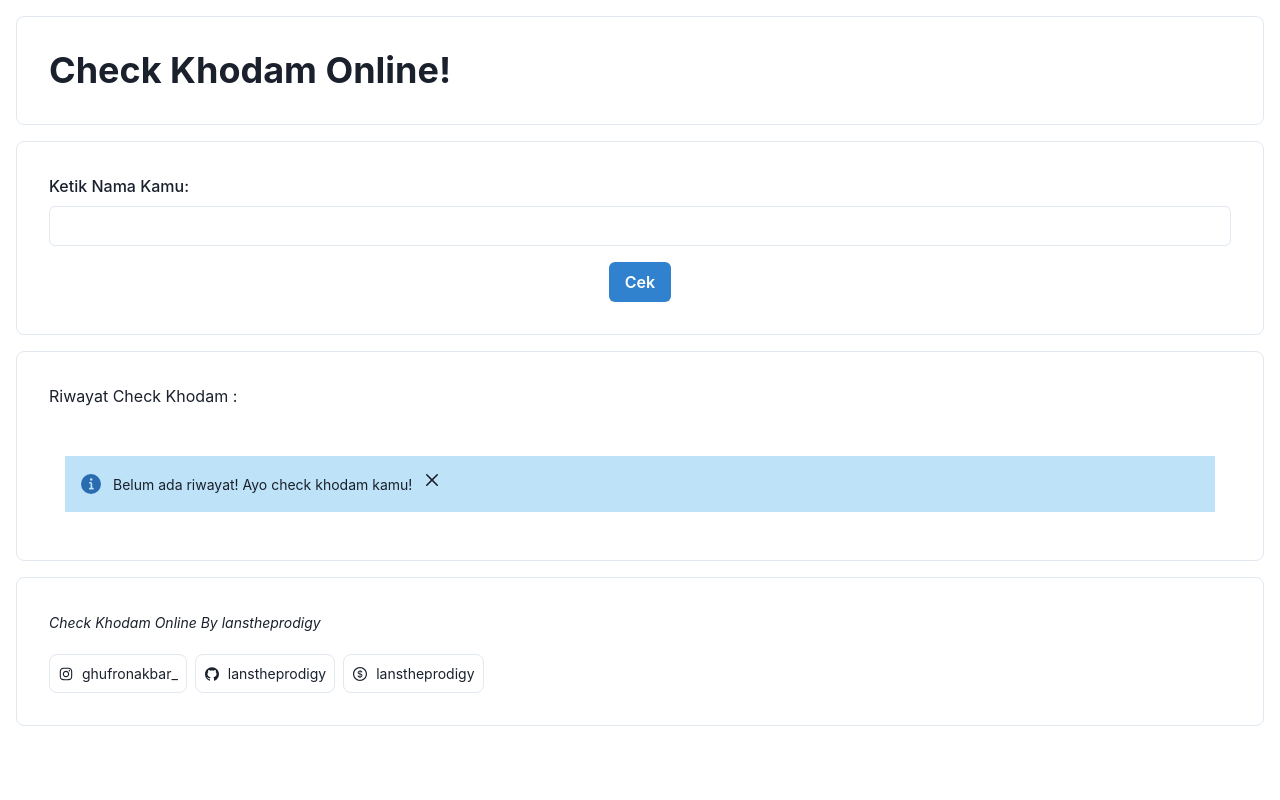
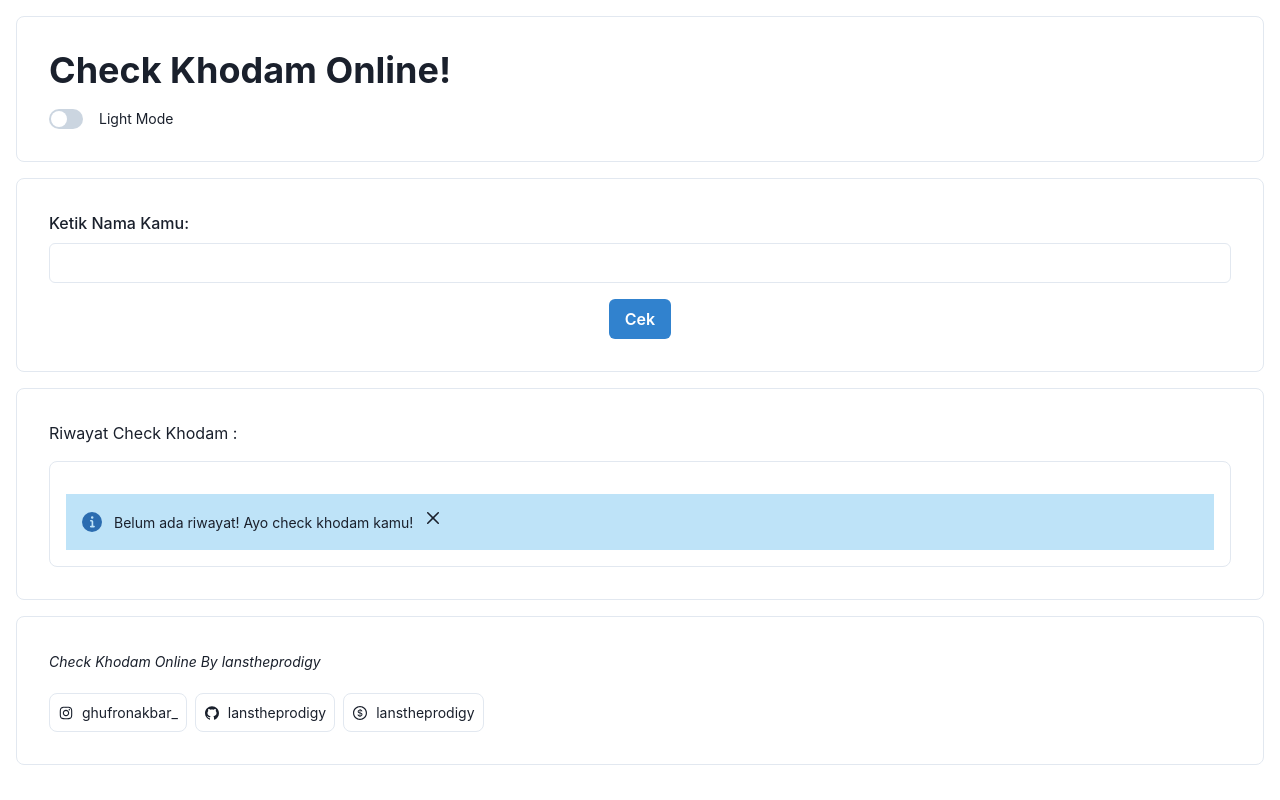
Before and after one commit to ghufronakbar/Check-Khodam-NextJS, a Next.js app: page / in a window 1280 px wide. Built offline with nearby package versions, Linux system fonts and the light colour scheme.

Commit message:
Fixing Detail

```diff
--- a/src/pages/index.js
+++ b/src/pages/index.js
@@ -1,9 +1,10 @@
 import listKhodam from "@/resources/listKhodam";
-import { Alert, AlertIcon, Box, Button, Center, CloseButton, Flex, FormControl, FormLabel, HStack, Heading, Image, Input, Modal, ModalBody, ModalCloseButton, ModalContent, ModalFooter, ModalHeader, ModalOverlay, Stack, Text, useDisclosure, useToast } from "@chakra-ui/react";
+import {
+  Alert, AlertIcon, Box, Button, Center, CloseButton, Flex, FormControl, FormLabel, HStack, Heading, Image, Input, Modal, ModalBody, ModalCloseButton, ModalContent, ModalFooter, ModalHeader, ModalOverlay, Stack, Switch, Text, useDisclosure, useToast, useColorMode
+} from "@chakra-ui/react";
 import { useEffect, useState } from "react";
 import { AiOutlineInstagram, AiOutlineGithub, AiOutlineDollar } from "react-icons/ai";
 import { useBreakpointValue } from "@chakra-ui/react";
-
 
 const CheckKhodam = () => {
   const [name, setName] = useState("");
@@ -11,23 +12,35 @@ const CheckKhodam = () => {
   const [gambar, setGambar] = useState("");
   const [resultOpen, setResultOpen] = useState(false);
   const [riwayatCek, setRiwayatCek] = useState([]);
+  const [mode, setMode] = useState("");
   const toast = useToast();
   const lKhodam = listKhodam();
   const direction = useBreakpointValue({ base: 'column', md: 'row' });
+  const { colorMode, toggleColorMode } = useColorMode();
 
   const {
     isOpen: isVisible,
     onClose,
     onOpen,
-  } = useDisclosure({ defaultIsOpen: true })
-
+  } = useDisclosure({ defaultIsOpen: true });
 
   useEffect(() => {
     if (khodam !== "") {
-      setRiwayatCek([...riwayatCek, `${name} memiliki khodam ${khodam}. Berhati-hatilah!`]);
-      setName("")
+      setRiwayatCek(prev => [`${name} memiliki khodam ${khodam}. Berhati-hatilah!`, ...prev]);
+      setName("");
+      setKhodam("");
     }
+
+    const storedColorMode = localStorage.getItem("chakra-ui-color-mode");
+    setMode(storedColorMode === "dark" ? "Dark Mode" : "Light Mode");
   }, [khodam]);
+
+  const handleColorSwitch = () => {
+    toggleColorMode();
+    const newMode = colorMode === "light" ? "Dark Mode" : "Light Mode";
+    setMode(newMode);
+    localStorage.setItem("chakra-ui-color-mode", colorMode === "light" ? "dark" : "light");
+  };
 
   const calculateKhodam = async () => {
     if (name === "") {
@@ -49,16 +62,14 @@ const CheckKhodam = () => {
       });
       setResultOpen(true);
     }
-  }
+  };
 
   const NoData = () => {
-    if (riwayatCek.length == 0) {
-      return isVisible ? (<Alert status='info' mt={4}>
-
+    if (riwayatCek.length === 0) {
+      return isVisible ? (
+        <Alert status='info' mt={4}>
           <AlertIcon />
-        <Text fontSize='sm'>
-          Belum ada riwayat! Ayo check khodam kamu!
-        </Text>
+          <Text fontSize='sm'>Belum ada riwayat! Ayo check khodam kamu!</Text>
           <CloseButton
             alignSelf='flex-start'
             position='relative'
@@ -67,17 +78,17 @@ const CheckKhodam = () => {
             onClick={onClose}
           />
         </Alert>
-      )
-        : null
+      ) : null;
     }
-  }
+    return null;
+  };
 
   const CopyRight = () => {
-    return <>
+    return (
       <Box p={8} borderWidth="1px" mx={4} mt={4} borderRadius={8} flex={1}>
         <Text fontSize='sm' as='cite'>Check Khodam Online By lanstheprodigy</Text>
         <Stack direction={direction} mt={4}>
-          <a href="https://www.instagram.com/ghufronakbar_" target="_blank">
+          <a href="https://www.instagram.com/ghufronakbar_" target="_blank" rel="noopener noreferrer">
             <Box p={2} borderWidth="1px" borderRadius={8} mt={1}>
               <Center>
                 <AiOutlineInstagram />
@@ -85,7 +96,7 @@ const CheckKhodam = () => {
               </Center>
             </Box>
           </a>
-          <a href="https://www.github.com/lanstheprodigy" target="_blank">
+          <a href="https://www.github.com/lanstheprodigy" target="_blank" rel="noopener noreferrer">
             <Box p={2} borderWidth="1px" borderRadius={8} mt={1}>
               <Center>
                 <AiOutlineGithub />
@@ -93,7 +104,7 @@ const CheckKhodam = () => {
               </Center>
             </Box>
           </a>
-          <a href="https://www.saweria.co/lanstheprodigy" target="_blank">
+          <a href="https://www.saweria.co/lanstheprodigy" target="_blank" rel="noopener noreferrer">
             <Box p={2} borderWidth="1px" borderRadius={8} mt={1}>
               <Center>
                 <AiOutlineDollar />
@@ -103,13 +114,19 @@ const CheckKhodam = () => {
           </a>
         </Stack>
       </Box>
-    </>
-  }
+    );
+  };
 
   return (
     <>
       <Box p={8} borderWidth="1px" mx={4} mt={4} borderRadius={8} flex={1}>
         <Heading>Check Khodam Online!</Heading>
+        <HStack alignItems="center" mt={4}>
+          <Switch id='switchColor' isChecked={colorMode === "dark"} onChange={handleColorSwitch} />
+          <Text fontSize='sm' ml={2}>
+            {mode}
+          </Text>
+        </HStack>
       </Box>
       <Flex direction='column'>
         <Box p={8} borderWidth="1px" mx={4} borderRadius={8} mt={4} flex={1}>
@@ -131,16 +148,14 @@ const CheckKhodam = () => {
             p={4}
             borderRadius={8}
             mt={4}
+            borderWidth="1px"
           >
             <NoData />
-
-            {riwayatCek.length === 0 ? null : (
-              riwayatCek.map((item, index) => (
+            {riwayatCek.map((item, index) => (
               <Box key={index} p={4} borderWidth="1px" mt={2} borderRadius={8}>
                 <Text>{item}</Text>
               </Box>
-              ))
-            )}
+            ))}
           </Box>
         </Box>
         <CopyRight />
```
Lines whose indentation alone changed are shown as unchanged.
